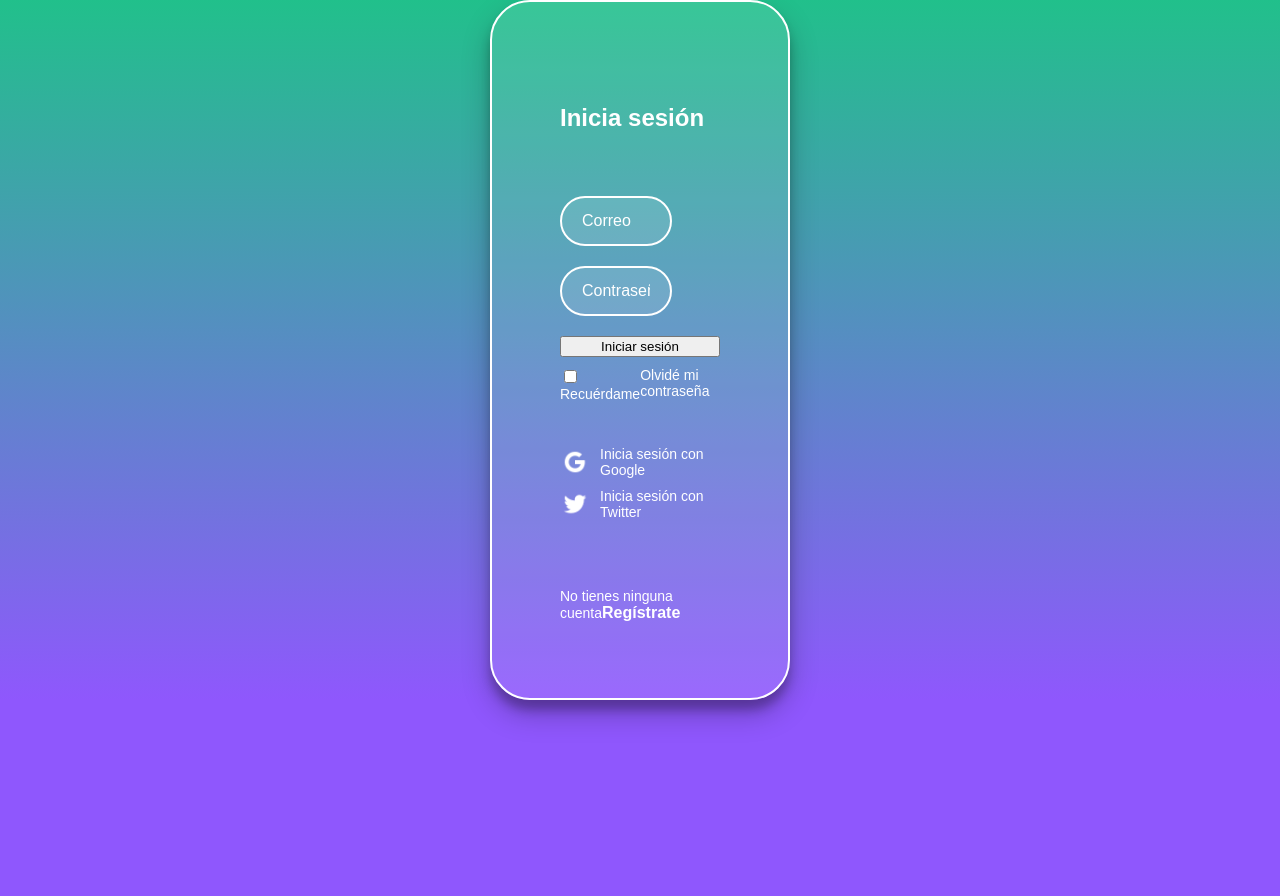
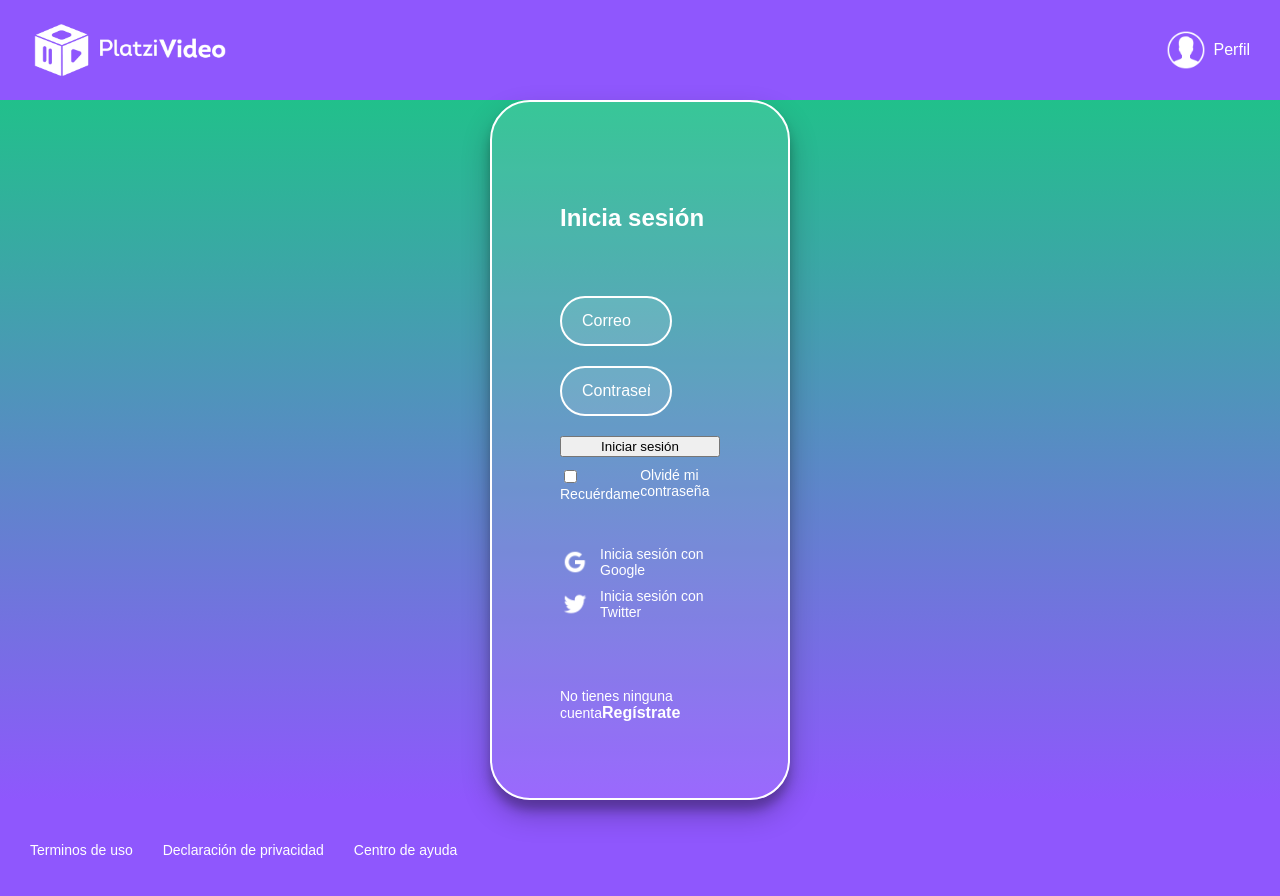
Before and after one commit to GeorgeRangelCode/router-and-redux, a React app: page /login in a window 1280 px wide. Shown: the top 896 px of the page. Before the commit the page ends 800 px from the top, so only its background shows below. Built offline with nearby package versions, Linux system fonts and the light colour scheme; a web font is replaced by a local one.

Commit message:
Componente: Layout

```diff
--- /dev/null
+++ b/src/components/Layout.jsx
@@ -0,0 +1,13 @@
+import React from 'react';
+import Header from './Header';
+import Footer from './Footer';
+
+const Layout = ({ children }) => (
+  <div className='App'>
+    <Header />
+    {children}
+    <Footer />
+  </div>
+);
+
+export default Layout;
--- a/src/containers/Home.jsx
+++ b/src/containers/Home.jsx
@@ -1,10 +1,8 @@
 import React from 'react';
-import Header from '../components/Header';
 import Search from '../components/Search';
 import Categories from '../components/Categories';
 import Carousel from '../components/Carousel';
 import CarouselItem from '../components/CarouselItem';
-import Footer from '../components/Footer';
 import useInitialState from '../hooks/useInitialState';
 import '../assets/styles/App.scss';
 
@@ -15,8 +13,7 @@
   return initialState.length === 0 ? (
     <h1>Loading...</h1>
   ) : (
-    <div className='App'>
-      <Header />
+    <>
       <Search />
       {initialState.mylist.length > 0 && (
         <Categories title='Mi Lista'>
@@ -41,8 +38,7 @@
           ))}
         </Carousel>
       </Categories>
-      <Footer />
-    </div>
+    </>
   );
 };
 
--- a/src/routes/App.js
+++ b/src/routes/App.js
@@ -4,15 +4,18 @@
 import Login from '../containers/Login';
 import NotFound from '../containers/NotFound';
 import Register from '../containers/Register';
+import Layout from '../components/Layout';
 
 const App = () => (
   <BrowserRouter>
+    <Layout>
       <Switch>
         <Route exact path='/' component={Home} />
         <Route exact path='/login' component={Login} />
         <Route exact path='/register' component={Register} />
         <Route component={NotFound} />
       </Switch>
+    </Layout>
   </BrowserRouter>
 );
 
```
Lines whose indentation alone changed are shown as unchanged.
